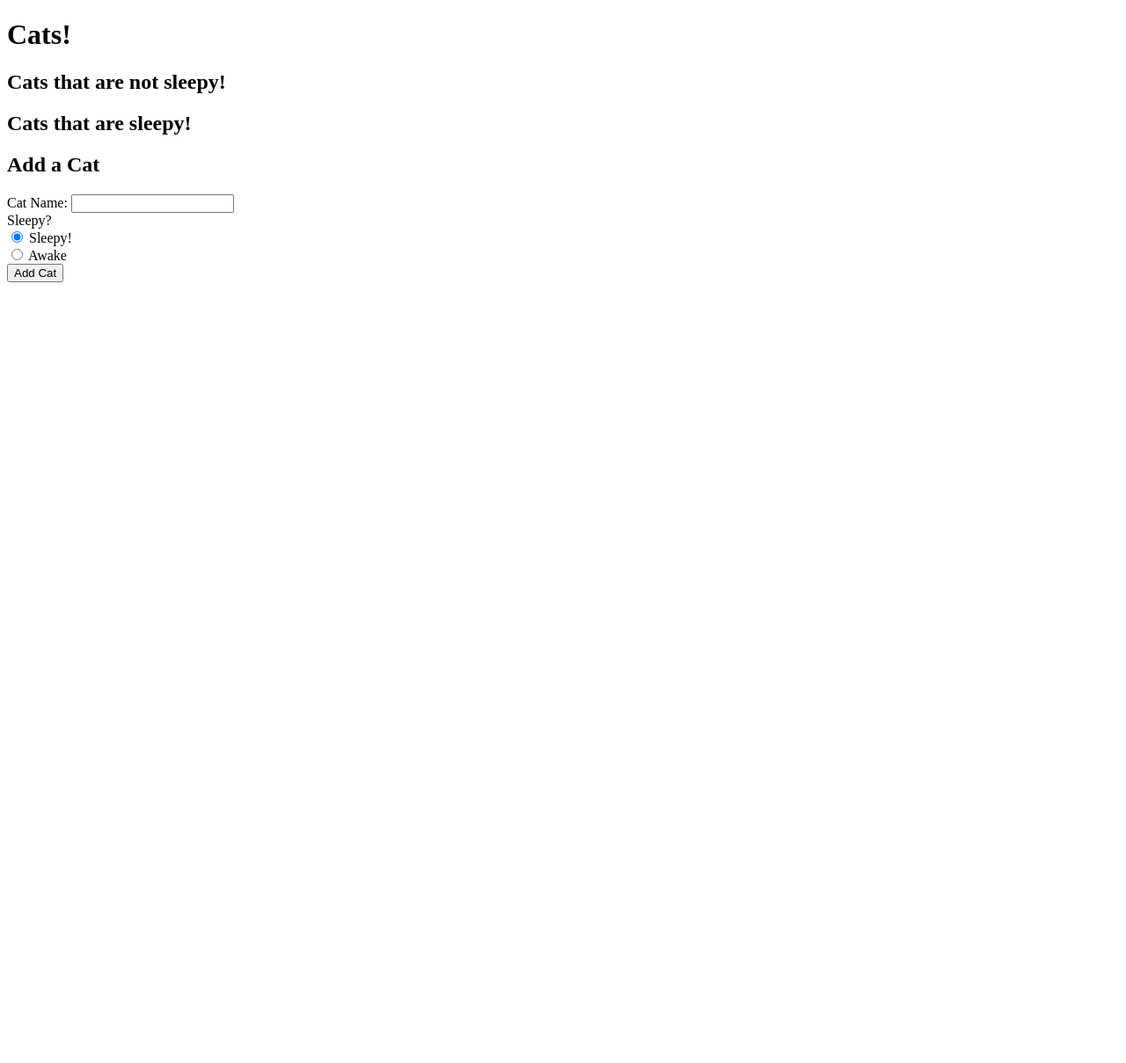
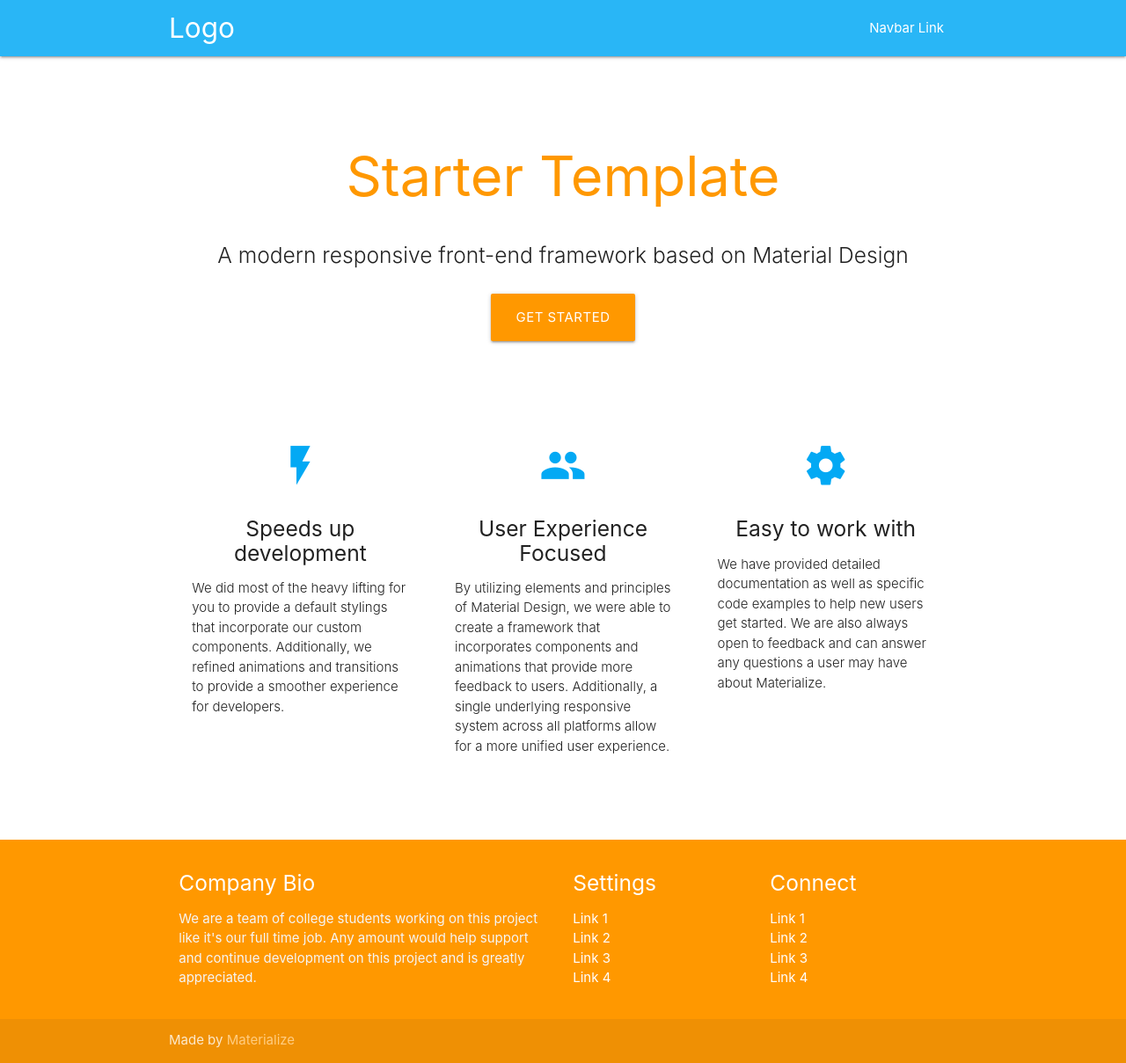
Before and after one commit to markohanesian/Grocery-List, a Node project: template views/index.handlebars in a window 1280 px wide. Shown: the whole page at 88% size. Before the commit the page ends 321 px from the top, so only its background shows below. Run offline with Node 20 templates, Linux system fonts and the light colour scheme; the template is opened without the code that fills it, so the values that code supplies are empty; some libraries are stand-ins or nearby versions.

Commit message:
updated main.handlebars

```diff
--- a/views/layouts/main.handlebars
+++ b/views/layouts/main.handlebars
@@ -1,13 +1,124 @@
 <!DOCTYPE html>
 <html lang="en">
 <head>
-	<meta charset="UTF-8">
-		<link rel="stylesheet" href="/assets/css/style.css" type="text/css" />
-		<title>MVC With Cats!</title>
-		<script src="https://code.jquery.com/jquery.js"></script>
-		<script src="/assets/js/cats.js"></script>
-	</head>
-	<body>
-		{{{ body }}}
-	</body>
+  <meta http-equiv="Content-Type" content="text/html; charset=UTF-8"/>
+  <meta name="viewport" content="width=device-width, initial-scale=1, maximum-scale=1.0"/>
+  <title>Starter Template - Materialize</title>
+
+  <!-- CSS  -->
+  <link href="https://fonts.googleapis.com/icon?family=Material+Icons" rel="stylesheet">
+  <link href="css/materialize.css" type="text/css" rel="stylesheet" media="screen,projection"/>
+  <link href="css/style.css" type="text/css" rel="stylesheet" media="screen,projection"/>
+</head>
+<body>
+  <nav class="light-blue lighten-1" role="navigation">
+    <div class="nav-wrapper container"><a id="logo-container" href="#" class="brand-logo">Logo</a>
+      <ul class="right hide-on-med-and-down">
+        <li><a href="#">Navbar Link</a></li>
+      </ul>
+
+      <ul id="nav-mobile" class="sidenav">
+        <li><a href="#">Navbar Link</a></li>
+      </ul>
+      <a href="#" data-target="nav-mobile" class="sidenav-trigger"><i class="material-icons">menu</i></a>
+    </div>
+  </nav>
+  <div class="section no-pad-bot" id="index-banner">
+    <div class="container">
+      <br><br>
+      <h1 class="header center orange-text">Starter Template</h1>
+      <div class="row center">
+        <h5 class="header col s12 light">A modern responsive front-end framework based on Material Design</h5>
+      </div>
+      <div class="row center">
+        <a href="http://materializecss.com/getting-started.html" id="download-button" class="btn-large waves-effect waves-light orange">Get Started</a>
+      </div>
+      <br><br>
+
+    </div>
+  </div>
+
+
+  <div class="container">
+    <div class="section">
+
+      <!--   Icon Section   -->
+      <div class="row">
+        <div class="col s12 m4">
+          <div class="icon-block">
+            <h2 class="center light-blue-text"><i class="material-icons">flash_on</i></h2>
+            <h5 class="center">Speeds up development</h5>
+
+            <p class="light">We did most of the heavy lifting for you to provide a default stylings that incorporate our custom components. Additionally, we refined animations and transitions to provide a smoother experience for developers.</p>
+          </div>
+        </div>
+
+        <div class="col s12 m4">
+          <div class="icon-block">
+            <h2 class="center light-blue-text"><i class="material-icons">group</i></h2>
+            <h5 class="center">User Experience Focused</h5>
+
+            <p class="light">By utilizing elements and principles of Material Design, we were able to create a framework that incorporates components and animations that provide more feedback to users. Additionally, a single underlying responsive system across all platforms allow for a more unified user experience.</p>
+          </div>
+        </div>
+
+        <div class="col s12 m4">
+          <div class="icon-block">
+            <h2 class="center light-blue-text"><i class="material-icons">settings</i></h2>
+            <h5 class="center">Easy to work with</h5>
+
+            <p class="light">We have provided detailed documentation as well as specific code examples to help new users get started. We are also always open to feedback and can answer any questions a user may have about Materialize.</p>
+          </div>
+        </div>
+      </div>
+
+    </div>
+    <br><br>
+  </div>
+
+  <footer class="page-footer orange">
+    <div class="container">
+      <div class="row">
+        <div class="col l6 s12">
+          <h5 class="white-text">Company Bio</h5>
+          <p class="grey-text text-lighten-4">We are a team of college students working on this project like it's our full time job. Any amount would help support and continue development on this project and is greatly appreciated.</p>
+
+
+        </div>
+        <div class="col l3 s12">
+          <h5 class="white-text">Settings</h5>
+          <ul>
+            <li><a class="white-text" href="#!">Link 1</a></li>
+            <li><a class="white-text" href="#!">Link 2</a></li>
+            <li><a class="white-text" href="#!">Link 3</a></li>
+            <li><a class="white-text" href="#!">Link 4</a></li>
+          </ul>
+        </div>
+        <div class="col l3 s12">
+          <h5 class="white-text">Connect</h5>
+          <ul>
+            <li><a class="white-text" href="#!">Link 1</a></li>
+            <li><a class="white-text" href="#!">Link 2</a></li>
+            <li><a class="white-text" href="#!">Link 3</a></li>
+            <li><a class="white-text" href="#!">Link 4</a></li>
+          </ul>
+        </div>
+      </div>
+    </div>
+    <div class="footer-copyright">
+      <div class="container">
+      Made by <a class="orange-text text-lighten-3" href="http://materializecss.com">Materialize</a>
+      </div>
+    </div>
+  </footer>
+
+
+  <!--  Scripts-->
+  <script src="https://code.jquery.com/jquery-2.1.1.min.js"></script>
+  <script src="js/materialize.js"></script>
+  <script src="js/init.js"></script>
+  <script src="/assets/js/cats.js"></script>
+
+
+  </body>
 </html>
```
